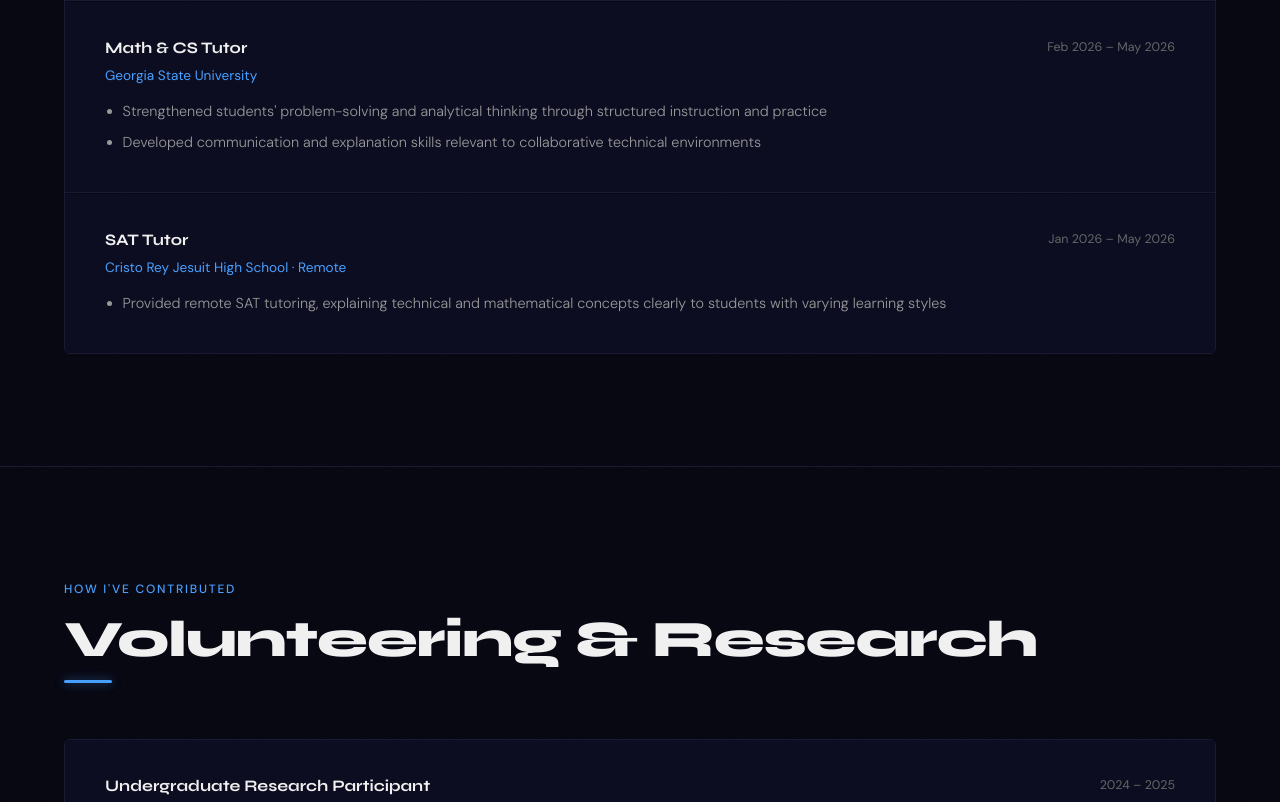
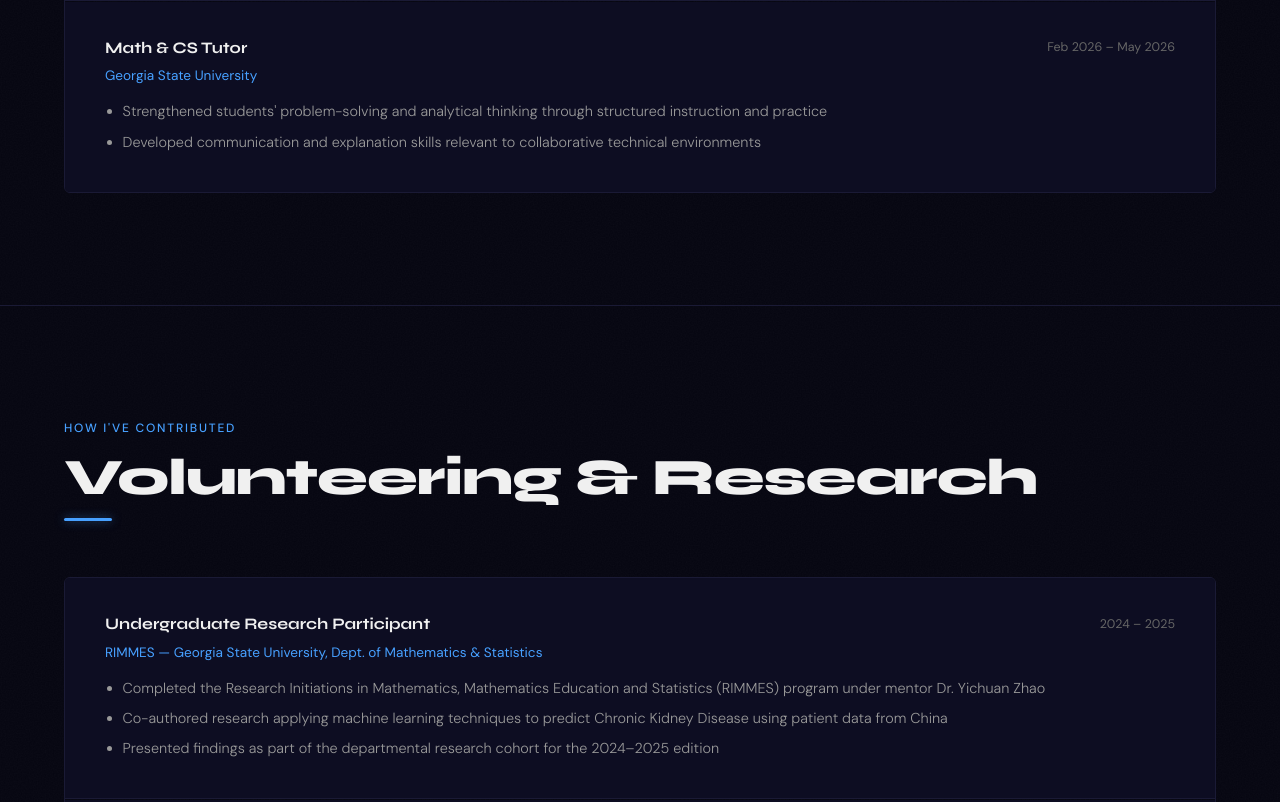
Before and after one commit to Sniggy26/Sniggy26.github.io, a plain HTML site: page index.html in a window 1280 px wide. Shown: the part 4764-5566 px from the top of the page. Drawn offline with Linux system fonts and the light colour scheme.

Commit message:
Update index.html

```diff
--- a/index.html
+++ b/index.html
@@ -762,16 +762,6 @@
       </div>
       <div class="exp-date">Feb 2026 – May 2026</div>
     </div>
-    <div class="exp-item reveal">
-      <div>
-        <div class="exp-role">SAT Tutor</div>
-        <div class="exp-org">Cristo Rey Jesuit High School · Remote</div>
-        <ul class="exp-bullets">
-          <li>Provided remote SAT tutoring, explaining technical and mathematical concepts clearly to students with varying learning styles</li>
-        </ul>
-      </div>
-      <div class="exp-date">Jan 2026 – May 2026</div>
-    </div>
   </div>
 </section>
 
```
